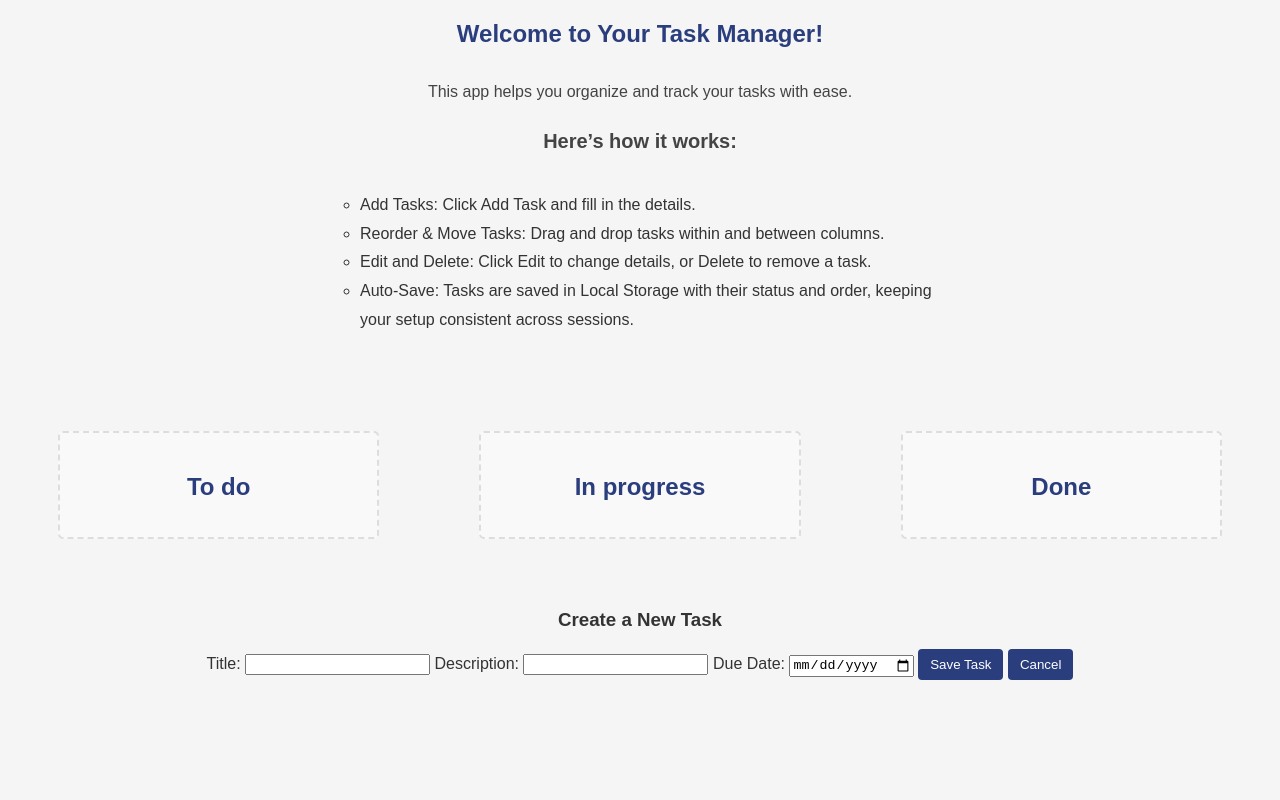
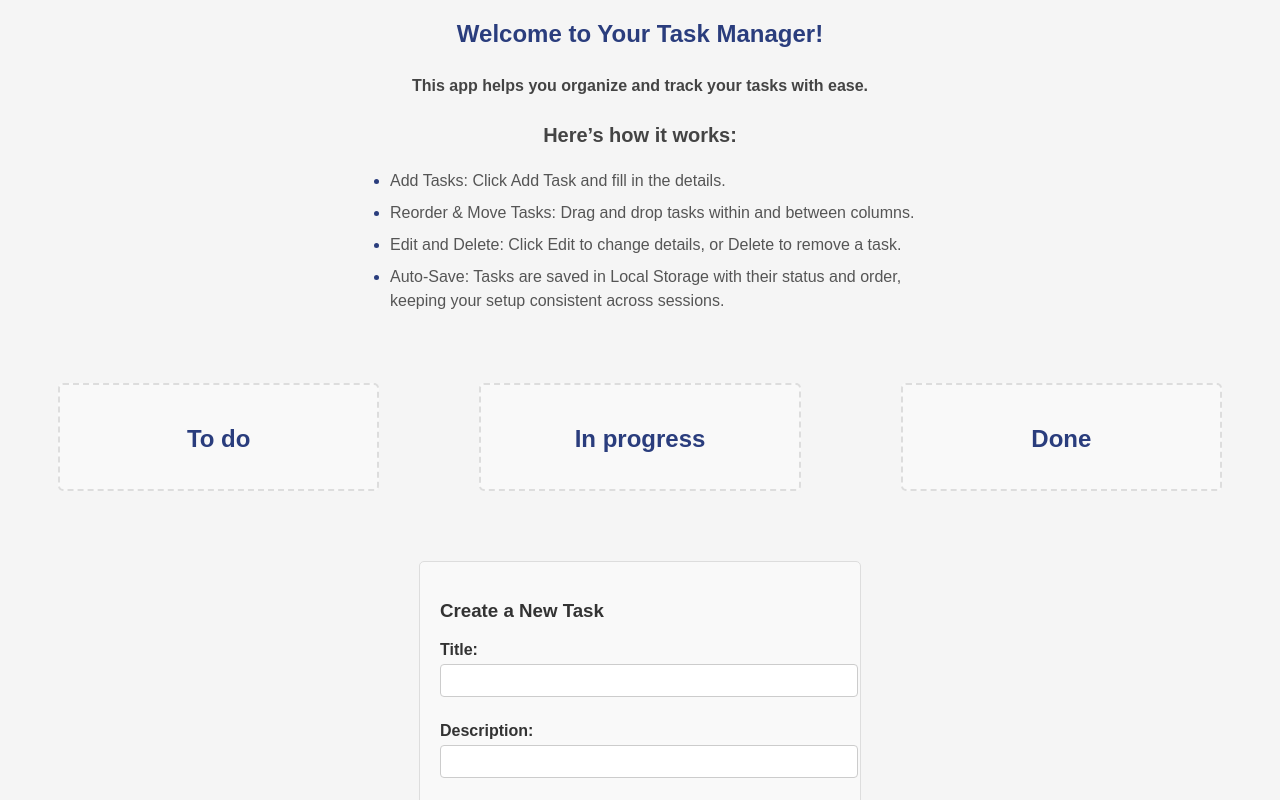
Before and after one commit to hadarofri/to-do-list, a plain HTML site: page index.html in a window 1280 px wide. Both pictures are taken after a click on the button "Add Task". Shown: the top 800 px of the page. Drawn offline with Linux system fonts and the light colour scheme.

Commit message:
Update style.css
to do list task - part 2

```diff
--- a/style.css
+++ b/style.css
@@ -13,7 +13,7 @@ body {
     text-align: center;
 }
 
-strong {
+strong{
     font-size: 20px;
 }
 
@@ -22,17 +22,30 @@ strong {
     color: #444;
     line-height: 1.8;
     max-width: 600px;
-    margin: 30px auto;
-    padding: 0 20px;
+    margin: 20px auto;
     text-align: center;
 }
 
+.description p {
+    font-weight: bold;
+
+    margin-bottom: 10px;
+}
+
 .description ul {
-    padding-left: 20px;
-    list-style-type: circle;
-    color: #333;
+    padding-left: 50px;
+    list-style-type: disc;
+    color: #555;
     text-align: left;
-    display: inline-block;
+}
+
+.description li {
+    margin-bottom: 8px;
+    line-height: 1.5;
+}
+
+.description ul li::marker {
+    color: #2a3d7d;
 }
 
 li h3 {
@@ -82,6 +95,7 @@ li p {
 
 button {
     margin-bottom: 15px;
+    margin: 15px;
     padding: 8px 12px;
     background-color: #2a3d7d;
     color: #fff;
@@ -93,3 +107,51 @@ button {
 button:hover {
     background-color: #1f2d5a;
 }
+
+@media (max-width: 768px) {
+    .container {
+        flex-direction: column;
+        width: 100%;
+    }
+    .task-column {
+        width: 90%;
+        margin: 10px auto;
+    }
+}
+
+.task-form-container {
+    background: #f9f9f9;
+    padding: 20px;
+    border: 1px solid #ddd;
+    border-radius: 5px;
+    max-width: 400px;
+    margin: 20px auto;
+    text-align: left;
+}
+
+.task-form-container label {
+    font-weight: bold;
+    display: block;
+    margin-top: 10px;
+}
+
+.task-form-container input {
+    width: 100%;
+    padding: 8px;
+    margin-top: 5px;
+    margin-bottom: 15px;
+    border: 1px solid #ccc;
+    border-radius: 4px;
+}
+
+.task-form-container button {
+    padding: 8px 12px;
+    border: none;
+    border-radius: 4px;
+    margin-right: 10px;
+    cursor: pointer;
+}
+#myButton {
+    display: block;
+    margin: 20px auto;
+}
```
